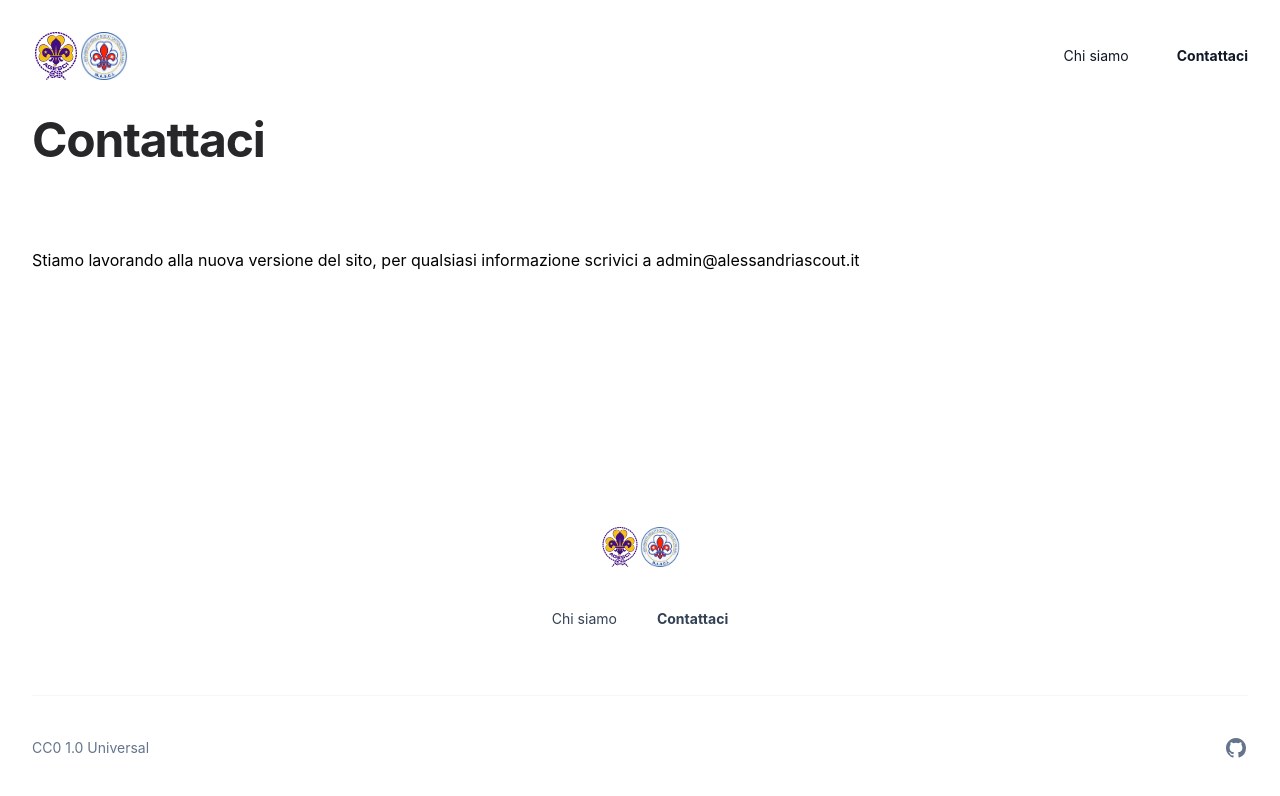
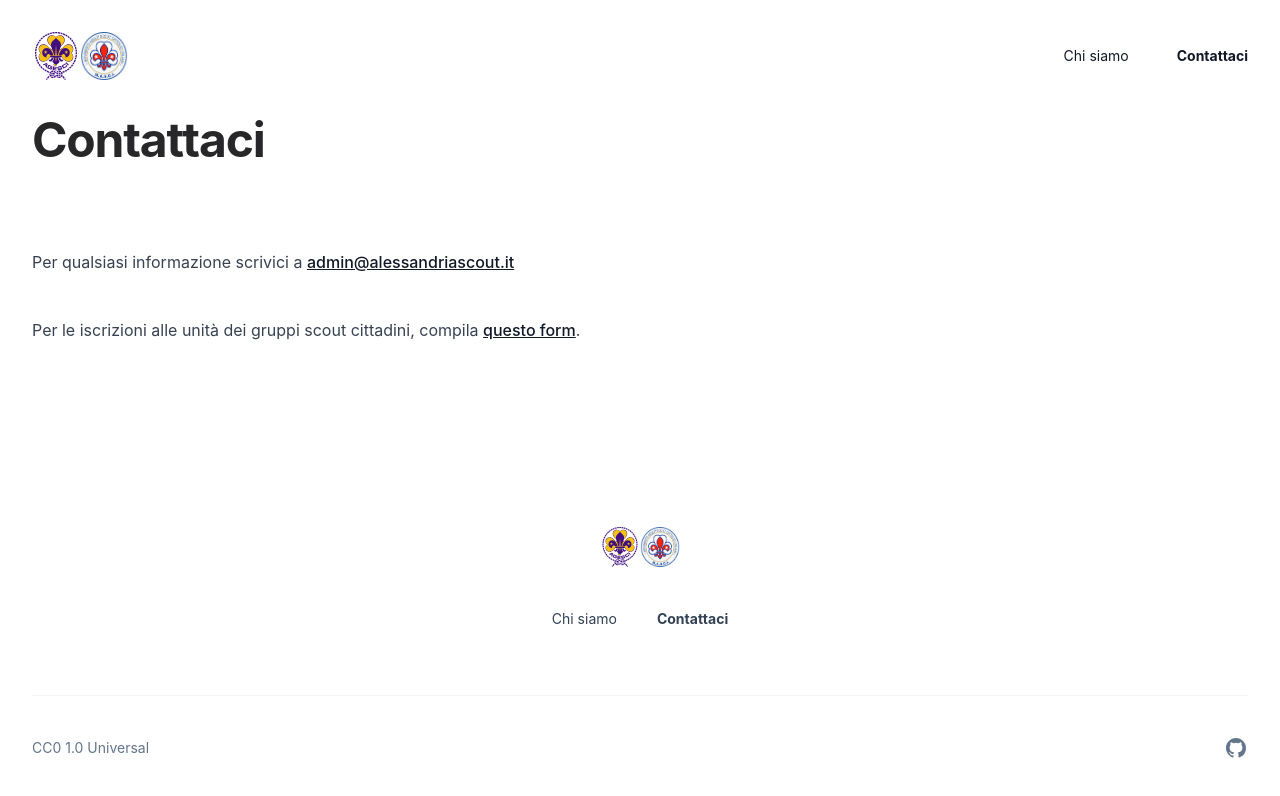
Before and after one commit to lussoluca/alessandriascout, a Next.js app: page /contattaci in a window 1280 px wide. Shown: the top 796 px of the page. Built offline with nearby package versions, Linux system fonts and the light colour scheme.

Commit message:
Sistema il testo dei contatti e aggiunge le icone social alla pagina chi siamo

```diff
--- a/src/app/chi-siamo/page.tsx
+++ b/src/app/chi-siamo/page.tsx
@@ -12,7 +12,6 @@ export default function Page() {
       <Layout>
         <Title
           title="Chi siamo"
-          // subtitle="In Alessandria sono presenti 3 gruppi scout, ..."
         />
         <Container className="mb-20 space-y-10">
           {groups.map((group) => (
@@ -20,6 +19,7 @@ export default function Page() {
               image={group.imageUrl}
               imagePosition="left"
               title={group.name}
+              socials={group.socials}
               key={group.name}
             >
               {group.description}
--- a/src/app/contattaci/page.tsx
+++ b/src/app/contattaci/page.tsx
@@ -10,12 +10,15 @@ export default function Page() {
       <Layout>
         <Title title="Contattaci" />
         <Container className="mb-20 space-y-10">
-          <p>
-            Stiamo lavorando alla nuova versione del sito, per qualsiasi
+          <p className="prose">
+            Per qualsiasi
             informazione scrivici a{' '}
             <a href="mailto:admin@alessandriascout.it">
               admin@alessandriascout.it
             </a>
+          </p>
+          <p className="prose">
+            Per le iscrizioni alle unità dei gruppi scout cittadini, compila <a href="https://forms.gle/HpGs4c9kyUjc2Yar8">questo form</a>.
           </p>
         </Container>
       </Layout>
--- a/src/components/paragraphs/TextWithImage.tsx
+++ b/src/components/paragraphs/TextWithImage.tsx
@@ -1,8 +1,26 @@
 import Image from 'next/image'
 import { createValidHtmlId } from '@/lib/string'
 import MarkdownLocal from '@/components/MarkdownLocal'
+import Link from "next/link";
+import {FontAwesomeIcon} from "@fortawesome/react-fontawesome";
+import {IconProp} from "@fortawesome/fontawesome-svg-core";
+import {faFacebook, faInstagram, faTiktok} from "@fortawesome/free-brands-svg-icons";
+import {faSurprise} from "@fortawesome/free-regular-svg-icons";
 
-const TextWithImage = ({ children, image, imagePosition = 'right', title }) => {
+function getSocialIcon(type: string): IconProp {
+  switch (type) {
+    case 'facebook':
+      return faFacebook
+    case 'instagram':
+      return faInstagram
+    case 'tiktok':
+      return faTiktok
+  }
+
+  return faSurprise
+}
+
+const TextWithImage = ({ children, image, imagePosition = 'right', title, socials }) => {
   let imageClass = 'lg:pl-20'
   let textClass = 'lg:order-first lg:row-span-2 lg:col-span-3'
 
@@ -25,14 +43,27 @@ const TextWithImage = ({ children, image, imagePosition = 'right', title }) => {
       </div>
       <div className={textClass}>
         <h2
-          className="text-2xl font-bold tracking-tight text-zinc-800 sm:text-3xl"
-          id={createValidHtmlId(title)}
+            className="text-2xl font-bold tracking-tight text-zinc-800 sm:text-3xl"
+            id={createValidHtmlId(title)}
         >
           {title}
         </h2>
         <div className="prose prose-zinc mt-6 space-y-7 prose-a:text-indigo-500">
-          <MarkdownLocal content={children} />
+          <MarkdownLocal content={children}/>
         </div>
+        <ul role="list" className="mt-6 flex gap-x-6">
+          {socials.map((social) => (
+              <li key={social.type}>
+                <Link href={social.url} target={'_blank'}>
+                  <span className="sr-only">{social.name}</span>
+                  <FontAwesomeIcon
+                      className="h-5 w-5"
+                      icon={getSocialIcon(social.type)}
+                  />
+                </Link>
+              </li>
+          ))}
+        </ul>
       </div>
     </div>
   )
```
